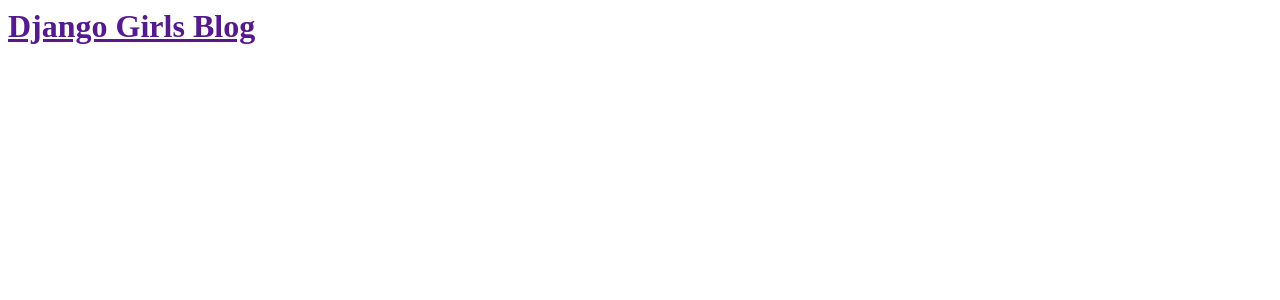
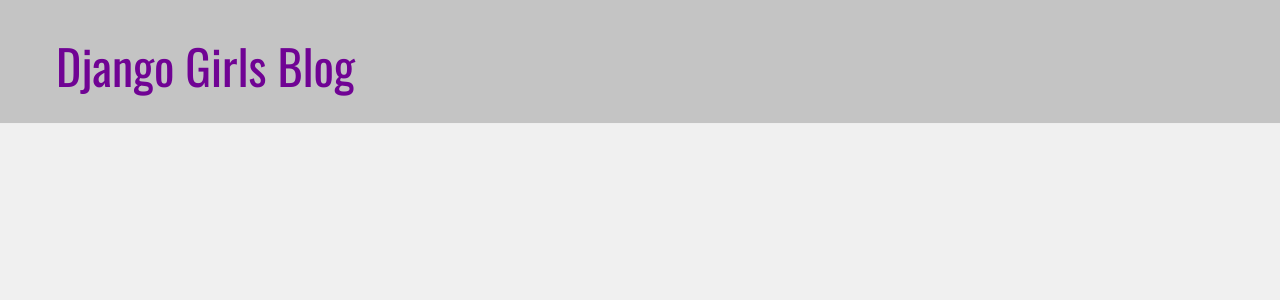
Before and after one commit to AadSchippers/my-first-blog, a Django app: page / in a window 1280 px wide. Shown: the top 300 px of the page. Run offline with Django 3.2, Linux system fonts and the light colour scheme; data that the repository does not hold is empty; some libraries are stand-ins or nearby versions.

Commit message:
CSS added

```diff
--- /dev/null
+++ b/blog/static/css/blog.css
@@ -0,0 +1,55 @@
+.page-header {
+    background-color: #C4C4C4;
+    margin-top: 0;
+    padding: 20px 20px 20px 40px;
+}
+
+.page-header h1, .page-header h1 a, .page-header h1 a:visited, .page-header h1 a:active {
+    color: #700394;
+    font-size: 36pt;
+    font-family: 'Oswald';
+    margin-left: 8px;
+    text-decoration: none;
+}
+
+body {
+    background-color: #F0F0F0;
+}
+
+.content {
+    margin-left: 40px;
+}
+
+h1, h1 a, h1 a:visited, h1 a:active {
+    color: #700394;
+    font-size: 36pt;
+    font-family: 'Oswald';
+}
+
+.date {
+    color: #DE0707;
+}
+
+.save {
+    float: right;
+}
+
+.post-form textarea, .post-form input {
+    width: 100%;
+}
+
+.top-menu, .top-menu:hover, .top-menu:visited {
+    color: #ffffff;
+    float: right;
+    font-size: 26pt;
+    margin-right: 20px;
+}
+
+.post {
+    margin-bottom: 70px;
+}
+
+.post h2 a, .post h2 a:visited {
+    color: #CF3DFF;
+    font-family: 'Oswald';
+}
--- a/blog/templates/blog/post_list.html
+++ b/blog/templates/blog/post_list.html
@@ -1,20 +1,33 @@
+{% load staticfiles %}
 <html>
     <head>
         <title>Django Girls blog</title>
+        <link rel="stylesheet" href="//maxcdn.bootstrapcdn.com/bootstrap/3.2.0/css/bootstrap.min.css">
+        <link rel="stylesheet" href="//maxcdn.bootstrapcdn.com/bootstrap/3.2.0/css/bootstrap-theme.min.css">
+        <link href="//fonts.googleapis.com/css?family=Oswald&subset=latin,latin-ext" rel="stylesheet" type="text/css">
+        <link rel="stylesheet" href="{% static 'css/blog.css' %}">
     </head>
     <body>
-        <div>
-            <h1><a href="">Django Girls Blog</a></h1>
+        <div class="page-header">
+            <h1><a href="/">Django Girls Blog</a></h1>
         </div>
 
         <div>
-            {% for post in posts %}
-            <div>
-               <h2><a href="">{{ post.title }}</a></h2>
-               <p>published: {{ post.published_date }}</p>
-               <p>{{ post.text|linebreaksbr }}</p>
+            <div class="content container">
+                <div class="row">
+                    <div class="col-md-8">
+                        {% for post in posts %}
+                           <div class="post">
+                               <h2><a href="">{{ post.title }}</a></h2>
+                               <div class="date">
+                                  <p>published: {{ post.published_date }}</p>
+                               </div>
+                               <p>{{ post.text|linebreaksbr }}</p>
+                           </div>
+                        {% endfor %}
+                    </div>
+                </div>
             </div>
-            {% endfor %}
         </div>
     </body>
 </html>
```
